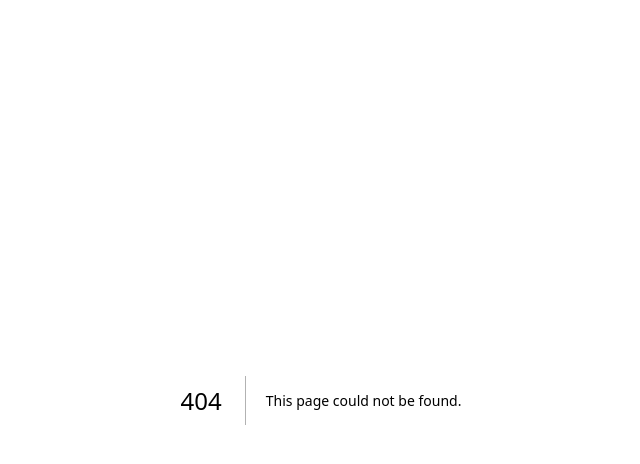
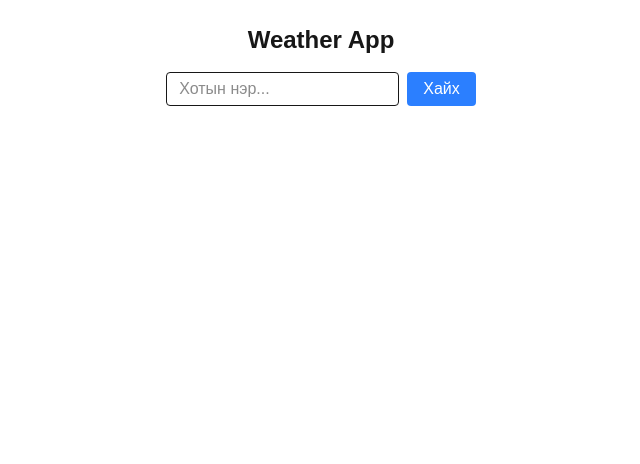
Before and after one commit to Nominjin713/biydaalt1, a Next.js app in the folder myapp/: page /weather in a window 1280 px wide. Before the commit this address had no page. Shown: the top 464 px of the page, without its empty margins (319-959 px from the left). Built offline with nearby package versions, Linux system fonts and the light colour scheme.

Commit message:
labweather

```diff
--- /dev/null
+++ b/myapp/app/weather/page.tsx
@@ -0,0 +1,44 @@
+"use client";
+import { useState } from "react";
+
+export default function WeatherPage() {
+  const [city, setCity] = useState("");
+  const [weather, setWeather] = useState<any>(null);
+
+  const fetchWeather = async (e: React.FormEvent) => {
+    e.preventDefault();
+
+    const res = await fetch(
+      `https://api.openweathermap.org/data/2.5/weather?q=${encodeURIComponent(city)}&appid=081de78679683594546d9dfdd1215115&units=metric`
+    );
+
+    const data = await res.json();
+    setWeather(data);
+  };
+
+  return (
+    <div className="flex flex-col items-center p-6">
+      <h1 className="text-2xl font-bold mb-4">Weather App</h1>
+
+      <form onSubmit={fetchWeather} className="flex gap-2 mb-4">
+        <input
+          value={city}
+          onChange={(e) => setCity(e.target.value)}
+          placeholder="Хотын нэр..."
+          className="border px-3 py-1 rounded"
+        />
+        <button className="bg-blue-500 text-white px-4 py-1 rounded">
+          Хайх
+        </button>
+      </form>
+
+      {weather && (
+        <div className="p-4 border rounded text-center">
+          <h2 className="text-xl font-semibold">{weather.name}</h2>
+          <p>{weather.main.temp}°C</p>
+          <p>{weather.weather[0].description}</p>
+        </div>
+      )}
+    </div>
+  );
+}
--- a/myapp/components/Header.tsx
+++ b/myapp/components/Header.tsx
@@ -13,7 +13,9 @@ export default function Header(){
         <Link href="/todo">todo</Link> |
         <Link href="/login">login</Link> |
         <Link href="/register">register</Link> |
-        <Link href="/users">users</Link>
+        <Link href="/users">users</Link> |
+        <Link href="/weather">weather</Link>
+
 
       </nav>
     </header>
```
